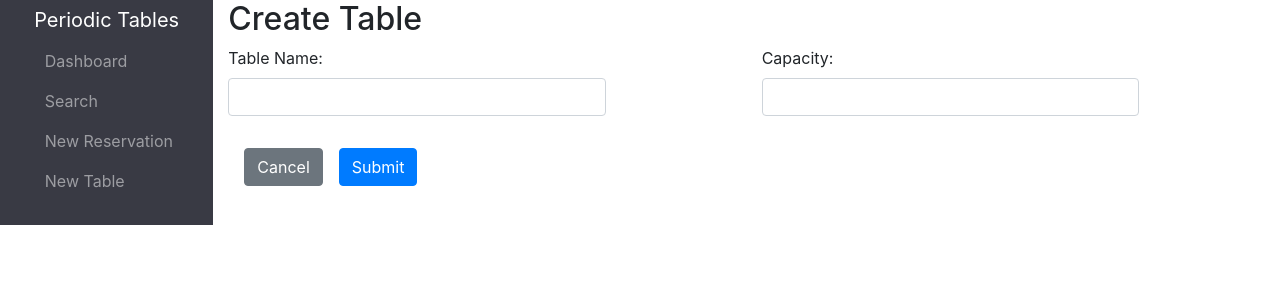
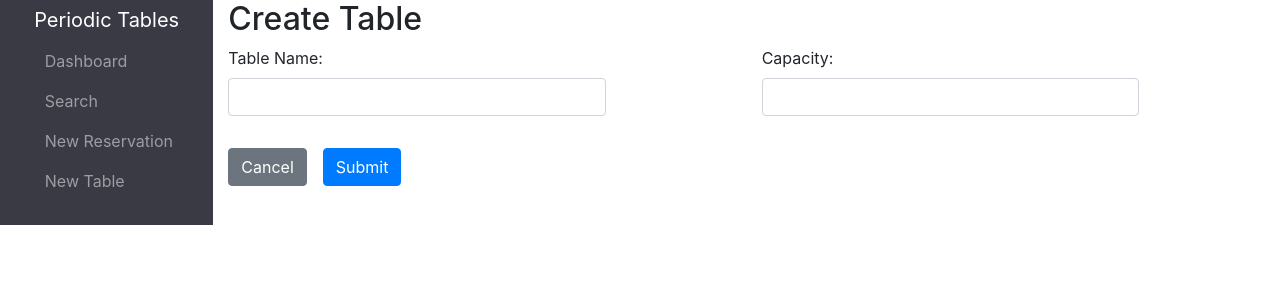
Before and after one commit to emrahisik/restaurant-reservation-app, a React (Create React App) app in the folder front-end/: page /tables/new in a window 1280 px wide. Shown: the top 300 px of the page. Built offline with nearby package versions, Linux system fonts and the light colour scheme; no server answers; a web font is replaced by a local one.

Commit message:
button margin changed

```diff
--- a/front-end/src/reservations/ReservationOperation.js
+++ b/front-end/src/reservations/ReservationOperation.js
@@ -121,7 +121,7 @@ const ReservationOperation = ({ formData, setFormData, isNew }) =>{
                                 />
                         </div>
                         </div>
-                        <button type="reset" className="btn btn-secondary mt-3 mx-3" onClick={() => history.goBack()}>Cancel</button>
+                        <button type="reset" className="btn btn-secondary mt-3 mr-3" onClick={() => history.goBack()}>Cancel</button>
                         <button type="submit" className="btn btn-primary mt-3" >Submit</button>
                     </form>
 
--- a/front-end/src/tables/CreateTable.js
+++ b/front-end/src/tables/CreateTable.js
@@ -60,7 +60,7 @@ const CreateTable = () => {
             />
           </div>
         </div>
-        <button type="reset" className="btn btn-secondary mt-3 mx-3" onClick={() => history.goBack()}>Cancel</button>
+        <button type="reset" className="btn btn-secondary mt-3 mr-3" onClick={() => history.goBack()}>Cancel</button>
         <button type="submit" className="btn btn-primary mt-3" >Submit</button>
       </form>
     );
```
